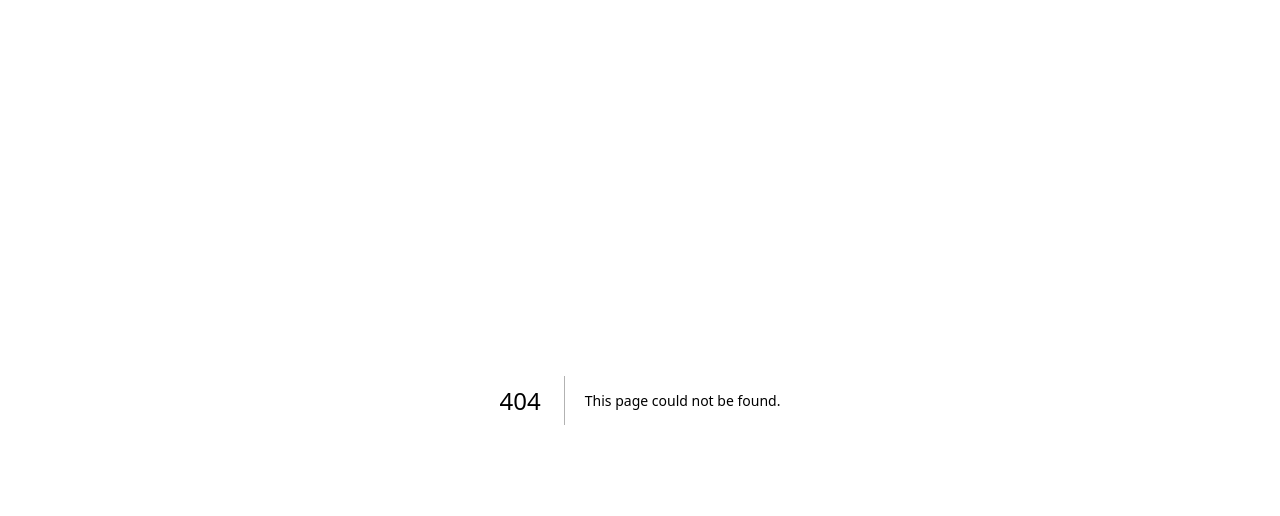
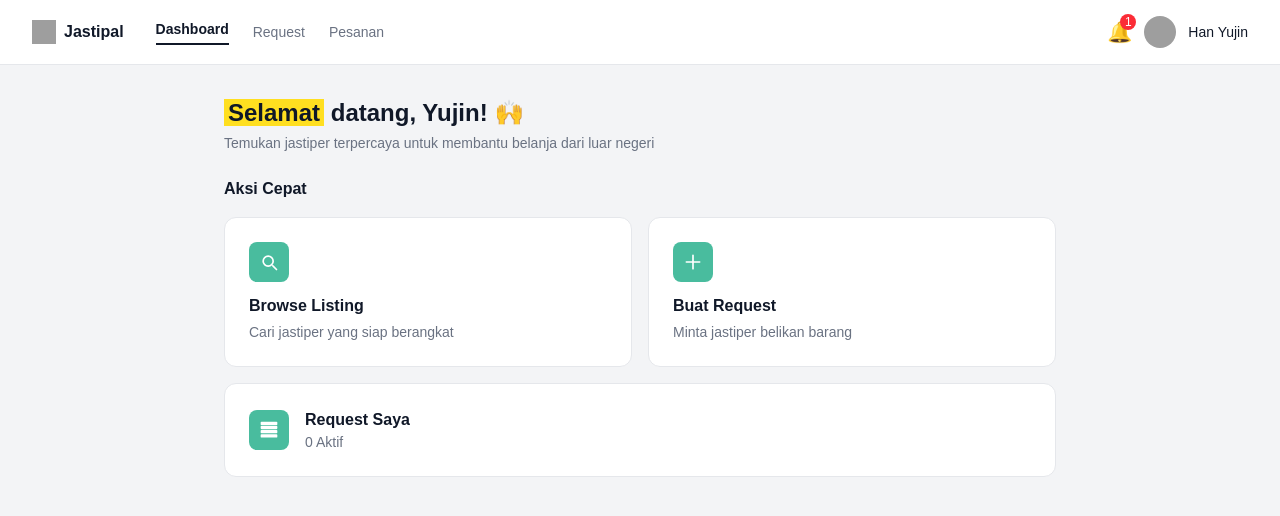
Before and after one commit to rahmaliyyah/Jastipal, a Next.js app: page /preview/dashboard-pengguna in a window 1280 px wide. Before the commit this address had no page. Shown: the top 516 px of the page. Built offline with nearby package versions, Linux system fonts and the light colour scheme; grey boxes are pictures that could not be loaded.

Commit message:
slicing: dashboard-pengguna

```diff
--- /dev/null
+++ b/app/preview/dashboard-pengguna/page.tsx
@@ -0,0 +1,5 @@
+import DashboardPenggunaSlicing from '@/slicing/dashboard-pengguna'
+
+export default function PreviewDashboardPengguna() {
+  return <DashboardPenggunaSlicing />
+}
--- /dev/null
+++ b/slicing/dashboard-pengguna.tsx
@@ -0,0 +1,85 @@
+export default function DashboardPenggunaSlicing() {
+    return (
+      <div className="min-h-screen bg-gray-100">
+
+        {/* Navbar */}
+        <nav className="bg-white border-b border-gray-200 px-8 py-4 flex items-center justify-between">
+          <div className="flex items-center gap-8">
+            {/* Logo */}
+            <div className="flex items-center gap-2">
+              <img src="/logo.png" alt="Jastipal" className="h-6 w-6" />
+              <span className="font-bold text-gray-900">Jastipal</span>
+            </div>
+            {/* Nav Links */}
+            <div className="flex items-center gap-6">
+              <a href="#" className="text-sm font-semibold text-gray-900 border-b-2 border-gray-900 pb-1">Dashboard</a>
+              <a href="#" className="text-sm text-gray-500">Request</a>
+              <a href="#" className="text-sm text-gray-500">Pesanan</a>
+            </div>
+          </div>
+          {/* User Info */}
+          <div className="flex items-center gap-3">
+            <div className="relative">
+              <span className="text-gray-500 text-xl">🔔</span>
+              <span className="absolute -top-1 -right-1 bg-red-500 text-white text-xs rounded-full w-4 h-4 flex items-center justify-center">1</span>
+            </div>
+            <img src="/avatar.png" alt="Avatar" className="w-8 h-8 rounded-full object-cover" />
+            <span className="text-sm font-medium text-gray-900">Han Yujin</span>
+          </div>
+        </nav>
+
+        {/* Content */}
+        <div className="max-w-4xl mx-auto px-8 py-8">
+
+          {/* Greeting */}
+          <div className="mb-6">
+            <h1 className="text-2xl font-bold text-gray-900 mb-1">
+              <span className="bg-yellow-300 px-1">Selamat</span> datang, Yujin! 🙌
+            </h1>
+            <p className="text-sm text-gray-500">Temukan jastiper terpercaya untuk membantu belanja dari luar negeri</p>
+          </div>
+
+          {/* Aksi Cepat */}
+          <h2 className="text-base font-semibold text-gray-900 mb-4">Aksi Cepat</h2>
+
+          <div className="grid grid-cols-2 gap-4 mb-4">
+            {/* Browse Listing */}
+            <div className="bg-white rounded-xl p-6 border border-gray-200">
+              <div className="w-10 h-10 bg-[#49BC9E] rounded-lg flex items-center justify-center mb-3">
+                <svg xmlns="http://www.w3.org/2000/svg" className="w-5 h-5 text-white" fill="none" viewBox="0 0 24 24" stroke="currentColor">
+                  <path strokeLinecap="round" strokeLinejoin="round" strokeWidth={2} d="M21 21l-4.35-4.35M17 11A6 6 0 1 1 5 11a6 6 0 0 1 12 0z" />
+                </svg>
+              </div>
+              <p className="font-bold text-gray-900 mb-1">Browse Listing</p>
+              <p className="text-sm text-gray-500">Cari jastiper yang siap berangkat</p>
+            </div>
+
+            {/* Buat Request */}
+            <div className="bg-white rounded-xl p-6 border border-gray-200">
+              <div className="w-10 h-10 bg-[#49BC9E] rounded-lg flex items-center justify-center mb-3">
+                <svg xmlns="http://www.w3.org/2000/svg" className="w-5 h-5 text-white" fill="none" viewBox="0 0 24 24" stroke="currentColor">
+                  <path strokeLinecap="round" strokeLinejoin="round" strokeWidth={2} d="M12 4v16m8-8H4" />
+                </svg>
+              </div>
+              <p className="font-bold text-gray-900 mb-1">Buat Request</p>
+              <p className="text-sm text-gray-500">Minta jastiper belikan barang</p>
+            </div>
+          </div>
+
+          {/* Request Saya */}
+          <div className="bg-white rounded-xl p-6 border border-gray-200 flex items-center gap-4">
+            <div className="w-10 h-10 bg-[#49BC9E] rounded-lg flex items-center justify-center">
+              <svg xmlns="http://www.w3.org/2000/svg" className="w-5 h-5 text-white" fill="none" viewBox="0 0 24 24" stroke="currentColor">
+                <path strokeLinecap="round" strokeLinejoin="round" strokeWidth={2} d="M3 3h18v2H3zM3 8h18v2H3zM3 13h18v2H3zM3 18h18v2H3z" />
+              </svg>
+            </div>
+            <div>
+              <p className="font-bold text-gray-900">Request Saya</p>
+              <p className="text-sm text-gray-500">0 Aktif</p>
+            </div>
+          </div>
+
+        </div>
+      </div>
+    )
+  }
```
